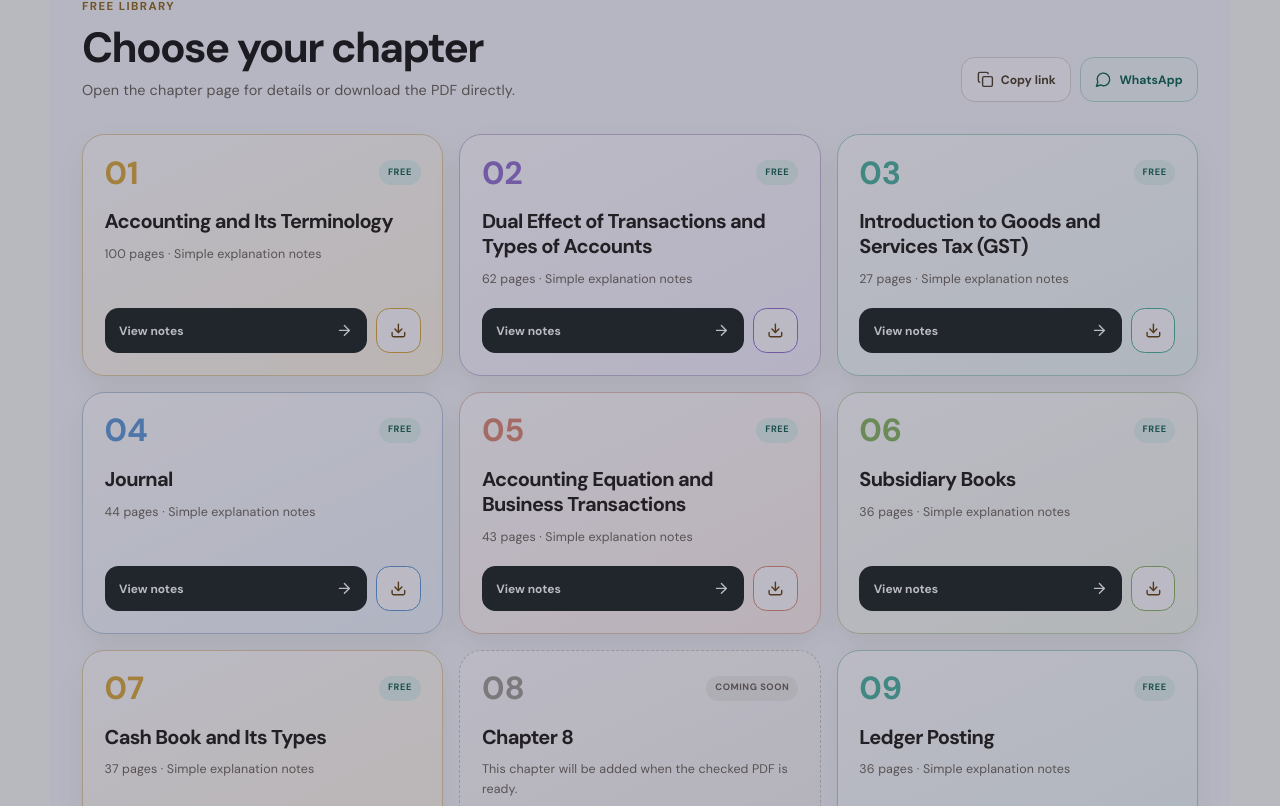
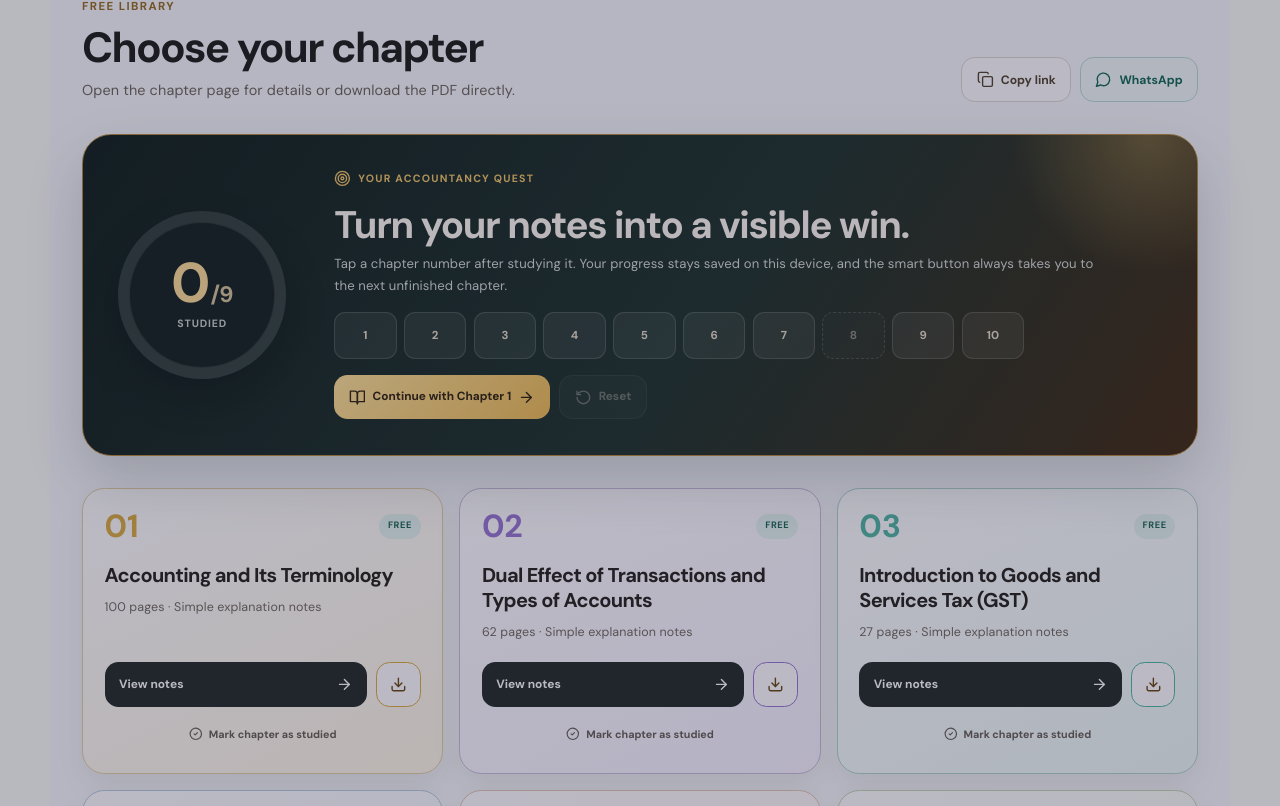
Before and after one commit to infosmitsircommerce-eng/smit-sir-commerce, a React (Vite) app: page /gseb-class-11-accountancy-notes in a window 1280 px wide. Shown: the part 894-1700 px from the top of the page. Built offline with nearby package versions, Linux system fonts and the light colour scheme; no server answers.

Commit message:
Add interactive Accountancy Quest

```diff
--- a/scripts/prerender-core-pages.mjs
+++ b/scripts/prerender-core-pages.mjs
@@ -425,7 +425,7 @@ const pages = [
     body:
       '<main class="page-container section-padding" data-prerendered="gseb-accountancy-hub"><article><nav aria-label="Breadcrumb"><a href="/">Home</a> / <a href="/study-material">Study Material</a> / GSEB Class 11 Accountancy</nav><p><strong>GSEB · Class 11 · Accountancy</strong></p><h1>Free GSEB Class 11 Accountancy Notes PDF</h1><p>Study Gujarat Board Accountancy chapter by chapter with simple English-medium concept explanations. These free notes cover Chapters 1–7, 9 and 10 without a separate numerical practice set.</p><h2>Free chapter-wise Accountancy notes</h2><ol>' +
       accountancyChapterLinks +
-      '</ol><p><strong>Chapter 8:</strong> Uploading later. It will only be linked after the checked PDF is ready.</p><h2>Free concept notes and future numerical practice</h2><p>This page contains the Free Simple Explanation collection. Detailed Accountancy numericals will remain clearly separated: Chapters 1 and 2 are planned as free numerical demos, while Chapters 3–10 are planned for the future Premium numerical collection. No unavailable PDF is presented as ready.</p><h2>How to study these chapters</h2><ol><li>Read one concept or format at a time.</li><li>Close the notes and recall the main idea in your own words.</li><li>Match the concept with your current GSEB textbook and school work.</li><li>Attempt written sums separately when numerical practice is available.</li></ol><h2>Frequently asked questions</h2><h3>Are these notes free?</h3><p>Yes. All nine available chapter PDFs can be opened or downloaded without registration.</p><h3>Which chapter is missing?</h3><p>Chapter 8 is still being prepared; every other chapter from 1 to 10 is available.</p><p><a href="/study-material">Browse all study material</a> · <a href="/quizzes">Practise Commerce quizzes</a></p>' +
+      '</ol><p><strong>Chapter 8:</strong> Uploading later. It will only be linked after the checked PDF is ready.</p><h2>Your Accountancy Quest</h2><p>Students can mark each available chapter as studied, see their progress and continue automatically from the next unfinished chapter. Progress is saved on the student’s device without requiring an account.</p><h2>Free concept notes and future numerical practice</h2><p>This page contains the Free Simple Explanation collection. Detailed Accountancy numericals will remain clearly separated: Chapters 1 and 2 are planned as free numerical demos, while Chapters 3–10 are planned for the future Premium numerical collection. No unavailable PDF is presented as ready.</p><h2>How to study these chapters</h2><ol><li>Read one concept or format at a time.</li><li>Close the notes and recall the main idea in your own words.</li><li>Match the concept with your current GSEB textbook and school work.</li><li>Attempt written sums separately when numerical practice is available.</li></ol><h2>Frequently asked questions</h2><h3>Are these notes free?</h3><p>Yes. All nine available chapter PDFs can be opened or downloaded without registration.</p><h3>Which chapter is missing?</h3><p>Chapter 8 is still being prepared; every other chapter from 1 to 10 is available.</p><p><a href="/study-material">Browse all study material</a> · <a href="/quizzes">Practise Commerce quizzes</a></p>' +
       coreNav() +
       "</article></main>",
   },
--- a/src/pages/GsebClass11AccountancyNotes.jsx
+++ b/src/pages/GsebClass11AccountancyNotes.jsx
@@ -1,9 +1,10 @@
-import { useState } from 'react';
+import { useEffect, useState } from 'react';
 import { Link } from 'react-router-dom';
 import {
   ArrowRight,
   BookOpen,
   Check,
+  CheckCircle2,
   Clock3,
   Copy,
   Download,
@@ -11,8 +12,11 @@ import {
   GraduationCap,
   LockKeyhole,
   MessageCircle,
+  RotateCcw,
   Share2,
   Sparkles,
+  Target,
+  Trophy,
 } from 'lucide-react';
 import SEO from '../components/ui/SEO';
 import { gsebFreeAccountancyMaterials } from '../data/gsebMaterials';
@@ -99,9 +103,31 @@ const structuredData = {
 };
 
 const shareText = 'Free GSEB Class 11 Accountancy chapter-wise notes — simple explanations by Smit Sir Commerce.';
+const PROGRESS_KEY = 'ssc:gseb11-accountancy-quest:v1';
+
+function readSavedProgress() {
+  try {
+    const saved = JSON.parse(window.localStorage.getItem(PROGRESS_KEY) || '[]');
+    return Array.isArray(saved) ? saved.filter((value) => Number.isInteger(value) && value >= 1 && value <= 10 && value !== 8) : [];
+  } catch {
+    return [];
+  }
+}
 
 export default function GsebClass11AccountancyNotes() {
   const [notice, setNotice] = useState('');
+  const [completedChapters, setCompletedChapters] = useState(readSavedProgress);
+  const completedSet = new Set(completedChapters);
+  const progress = Math.round((completedChapters.length / gsebFreeAccountancyMaterials.length) * 100);
+  const nextChapter = gsebFreeAccountancyMaterials.find((chapter) => !completedSet.has(chapter.chapterNumber)) || gsebFreeAccountancyMaterials[0];
+
+  useEffect(() => {
+    try {
+      window.localStorage.setItem(PROGRESS_KEY, JSON.stringify(completedChapters));
+    } catch {
+      // Progress remains available for this visit when storage is unavailable.
+    }
+  }, [completedChapters]);
 
   const copyUrl = async (url, label = 'Page link') => {
     try {
@@ -133,6 +159,24 @@ export default function GsebClass11AccountancyNotes() {
       action,
       collection: 'free_simple_explanation',
     });
+  };
+
+  const toggleChapter = (chapterNumber) => {
+    const wasComplete = completedSet.has(chapterNumber);
+    setCompletedChapters((current) => wasComplete
+      ? current.filter((number) => number !== chapterNumber)
+      : [...current, chapterNumber].sort((a, b) => a - b));
+    void trackEvent('gseb_11_accountancy_progress', {
+      chapter: chapterNumber,
+      status: wasComplete ? 'not_studied' : 'studied',
+    });
+  };
+
+  const resetProgress = () => {
+    setCompletedChapters([]);
+    setNotice('Study progress reset');
+    window.setTimeout(() => setNotice(''), 2200);
+    void trackEvent('gseb_11_accountancy_progress_reset');
   };
 
   const whatsappUrl = `https://wa.me/?text=${encodeURIComponent(`${shareText}\n${PAGE_URL}`)}`;
@@ -185,11 +229,49 @@ export default function GsebClass11AccountancyNotes() {
             </div>
           </div>
 
+          <aside className="g11-quest" aria-labelledby="accountancy-quest-title">
+            <div className="g11-quest-ring" style={{ '--quest-progress': `${progress}%` }} aria-label={`${progress}% of available chapters studied`}>
+              <div><strong>{completedChapters.length}<small>/9</small></strong><span>studied</span></div>
+            </div>
+            <div className="g11-quest-copy">
+              <span><Target aria-hidden="true" /> YOUR ACCOUNTANCY QUEST</span>
+              <h3 id="accountancy-quest-title">{progress === 100 ? 'Quest complete. Foundation unlocked.' : 'Turn your notes into a visible win.'}</h3>
+              <p>Tap a chapter number after studying it. Your progress stays saved on this device, and the smart button always takes you to the next unfinished chapter.</p>
+              <div className="g11-quest-route" aria-label="Accountancy chapter progress">
+                {chapters.map((chapter) => {
+                  const available = chapter.available !== false && Boolean(chapter.file_url);
+                  const complete = completedSet.has(chapter.chapterNumber);
+                  return (
+                    <button
+                      type="button"
+                      key={chapter.chapterNumber}
+                      className={complete ? 'is-complete' : ''}
+                      disabled={!available}
+                      aria-label={available ? `${complete ? 'Unmark' : 'Mark'} Chapter ${chapter.chapterNumber} as studied` : 'Chapter 8 coming soon'}
+                      aria-pressed={available ? complete : undefined}
+                      onClick={() => available && toggleChapter(chapter.chapterNumber)}
+                    >
+                      {complete ? <Check aria-hidden="true" /> : chapter.chapterNumber}
+                    </button>
+                  );
+                })}
+              </div>
+              <div className="g11-quest-actions">
+                <Link to={nextChapter.seo_path} onClick={() => trackChapter(nextChapter, 'quest_continue')}>
+                  {progress === 100 ? <Trophy aria-hidden="true" /> : <BookOpen aria-hidden="true" />}
+                  {progress === 100 ? 'Revisit Chapter 1' : `Continue with Chapter ${nextChapter.chapterNumber}`}
+                  <ArrowRight aria-hidden="true" />
+                </Link>
+                <button type="button" onClick={resetProgress} disabled={completedChapters.length === 0}><RotateCcw aria-hidden="true" /> Reset</button>
+              </div>
+            </div>
+          </aside>
+
           <div className="g11-chapter-grid">
             {chapters.map((chapter, index) => {
               const available = chapter.available !== false && Boolean(chapter.file_url);
               return (
-                <article key={chapter.chapterNumber} className={`g11-chapter-card tone-${index % 6}${available ? '' : ' is-missing'}`}>
+                <article key={chapter.chapterNumber} className={`g11-chapter-card tone-${index % 6}${available ? '' : ' is-missing'}${completedSet.has(chapter.chapterNumber) ? ' is-complete' : ''}`}>
                   <div className="g11-chapter-top">
                     <span className="g11-chapter-number">{String(chapter.chapterNumber).padStart(2, '0')}</span>
                     <span className={`g11-status ${available ? 'available' : ''}`}>{available ? 'FREE' : 'COMING SOON'}</span>
@@ -197,10 +279,15 @@ export default function GsebClass11AccountancyNotes() {
                   <h3>{available ? chapter.chapter : 'Chapter 8'}</h3>
                   <p>{available ? `${chapter.pages} pages · Simple explanation notes` : 'This chapter will be added when the checked PDF is ready.'}</p>
                   {available ? (
-                    <div className="g11-chapter-actions">
-                      <Link to={chapter.seo_path} onClick={() => trackChapter(chapter, 'view')}>View notes <ArrowRight aria-hidden="true" /></Link>
-                      <a href={chapter.file_url} download target="_blank" rel="noopener noreferrer" aria-label={`Download ${chapter.title}`} onClick={() => trackChapter(chapter, 'download')}><Download aria-hidden="true" /></a>
-                    </div>
+                    <>
+                      <div className="g11-chapter-actions">
+                        <Link to={chapter.seo_path} onClick={() => trackChapter(chapter, 'view')}>View notes <ArrowRight aria-hidden="true" /></Link>
+                        <a href={chapter.file_url} download target="_blank" rel="noopener noreferrer" aria-label={`Download ${chapter.title}`} onClick={() => trackChapter(chapter, 'download')}><Download aria-hidden="true" /></a>
+                      </div>
+                      <button type="button" className="g11-mark-studied" aria-pressed={completedSet.has(chapter.chapterNumber)} onClick={() => toggleChapter(chapter.chapterNumber)}>
+                        <CheckCircle2 aria-hidden="true" /> {completedSet.has(chapter.chapterNumber) ? 'Studied — tap to undo' : 'Mark chapter as studied'}
+                      </button>
+                    </>
                   ) : (
                     <div className="g11-coming-row"><Clock3 aria-hidden="true" /> Uploading later</div>
                   )}
--- a/src/styles/gsebAccountancyHub.css
+++ b/src/styles/gsebAccountancyHub.css
@@ -54,6 +54,28 @@
 .g11-share-mini :is(button, a), .g11-qr-card button { min-height: 2.8rem; display: inline-flex; align-items: center; justify-content: center; gap: .45rem; padding: 0 .9rem; color: #554832; background: #fff; border: 1px solid #ddd8ce; border-radius: .85rem; font-size: .76rem; font-weight: 800; }
 .g11-share-mini a { color: #176c58; border-color: #b9dbd1; background: #f3fbf8; }
 
+.g11-quest { position: relative; isolation: isolate; display: grid; grid-template-columns: auto minmax(0, 1fr); align-items: center; gap: clamp(1.5rem, 4vw, 3rem); margin-bottom: 2rem; padding: clamp(1.4rem, 3vw, 2.2rem); overflow: hidden; color: #fff8e8; background: linear-gradient(125deg, #16251f, #23382f 55%, #453116); border: 1px solid #b78b40; border-radius: 1.8rem; box-shadow: 0 24px 55px rgba(28, 42, 34, .18); }
+.g11-quest::before { content: ''; position: absolute; z-index: -1; width: 18rem; height: 18rem; right: -6rem; top: -9rem; background: radial-gradient(circle, rgba(255, 210, 111, .3), transparent 68%); border-radius: 50%; }
+.g11-quest-ring { --quest-progress: 0%; width: clamp(8.5rem, 14vw, 10.5rem); aspect-ratio: 1; display: grid; place-items: center; padding: .7rem; background: conic-gradient(#ffd673 var(--quest-progress), rgba(255,255,255,.13) 0); border-radius: 50%; box-shadow: 0 18px 40px rgba(0,0,0,.22); }
+.g11-quest-ring::before { content: ''; grid-area: 1 / 1; width: 100%; height: 100%; background: #1a2822; border: 1px solid rgba(255,255,255,.1); border-radius: 50%; }
+.g11-quest-ring > div { z-index: 1; grid-area: 1 / 1; text-align: center; }
+.g11-quest-ring strong { display: block; color: #ffe19a; font: 800 clamp(2.25rem, 5vw, 3.5rem)/.9 var(--font-serif); }
+.g11-quest-ring small { color: #d9c89d; font-size: .4em; }
+.g11-quest-ring span { display: block; margin-top: .45rem; color: #cdd6d1; font-size: .66rem; font-weight: 800; letter-spacing: .08em; text-transform: uppercase; }
+.g11-quest-copy > span { display: inline-flex; align-items: center; gap: .45rem; color: #f2c869; font-size: .66rem; font-weight: 900; letter-spacing: .12em; }
+.g11-quest-copy h3 { margin: .65rem 0 .5rem; color: #fffaf0; font: 700 clamp(1.65rem, 3vw, 2.65rem)/1.05 var(--font-serif); letter-spacing: -.035em; }
+.g11-quest-copy p { max-width: 760px; margin-bottom: 1rem !important; color: #d8ded9 !important; font-size: .82rem; line-height: 1.65; }
+.g11-quest-route { display: grid; grid-template-columns: repeat(10, minmax(2.1rem, 1fr)); gap: .45rem; max-width: 690px; }
+.g11-quest-route button { min-width: 0; aspect-ratio: 1.35; display: grid; place-items: center; color: #e8dfc9; background: rgba(255,255,255,.075); border: 1px solid rgba(255,255,255,.15); border-radius: .7rem; font-size: .72rem; font-weight: 900; }
+.g11-quest-route button:disabled { color: #918d84; background: rgba(255,255,255,.025); border-style: dashed; cursor: not-allowed; }
+.g11-quest-route button.is-complete { color: #173226; background: linear-gradient(145deg, #b8f1d7, #6bc79e); border-color: #b8f1d7; box-shadow: 0 8px 18px rgba(94, 202, 153, .18); }
+.g11-quest-route button svg { width: .85rem; height: .85rem; }
+.g11-quest-actions { display: flex; flex-wrap: wrap; align-items: center; gap: .6rem; margin-top: 1rem; }
+.g11-quest-actions :is(a, button) { min-height: 2.8rem; display: inline-flex; align-items: center; justify-content: center; gap: .45rem; padding: 0 .9rem; border-radius: .85rem; font-size: .74rem; font-weight: 850; }
+.g11-quest-actions a { color: #342914; background: linear-gradient(135deg, #ffe399, #efbf58); }
+.g11-quest-actions button { color: #e5ded0; background: rgba(255,255,255,.07); border: 1px solid rgba(255,255,255,.15); }
+.g11-quest-actions button:disabled { opacity: .4; cursor: not-allowed; }
+
 .g11-chapter-grid { display: grid; grid-template-columns: repeat(3, minmax(0, 1fr)); gap: 1rem; }
 .g11-chapter-card { --tone: #dcae45; --wash: #fff8e7; min-height: 240px; display: flex; flex-direction: column; padding: 1.35rem; background: linear-gradient(155deg, #fff, var(--wash)); border: 1px solid color-mix(in srgb, var(--tone) 38%, #e9e7e0); border-radius: 1.4rem; box-shadow: 0 12px 28px rgba(38, 43, 35, .07); transition: transform .18s ease, box-shadow .18s ease, border-color .18s ease; }
 .g11-chapter-card:hover { transform: translateY(-4px); border-color: var(--tone); box-shadow: 0 18px 34px rgba(38,43,35,.12); }
@@ -64,6 +86,7 @@
 .g11-chapter-card.tone-5 { --tone:#8ebc69; --wash:#f4faef; }
 .g11-chapter-card.is-missing { --tone:#a8a49b; --wash:#f5f4f1; border-style: dashed; box-shadow: none; }
 .g11-chapter-card.is-missing:hover { transform: none; }
+.g11-chapter-card.is-complete { border-color: #63b58f; box-shadow: 0 15px 34px rgba(50, 139, 101, .13); }
 .g11-chapter-top { display: flex; align-items: center; justify-content: space-between; gap: 1rem; }
 .g11-chapter-number { color: var(--tone); font: 750 2rem/1 var(--font-serif); }
 .g11-status { padding: .35rem .55rem; color: #70695f; background: #f0efeb; border-radius: 999px; font-size: .58rem; font-weight: 900; letter-spacing: .06em; }
@@ -74,6 +97,10 @@
 .g11-chapter-actions a:first-child { min-height: 2.8rem; display: flex; align-items: center; justify-content: space-between; gap: .5rem; flex: 1; padding: 0 .9rem; color: #fff; background: #27312b; border-radius: .85rem; font-size: .75rem; font-weight: 850; }
 .g11-chapter-actions a:last-child { width: 2.8rem; height: 2.8rem; display: grid; place-items: center; color: #6f4c14; background: #fff; border: 1px solid var(--tone); border-radius: .85rem; }
 .g11-coming-row { display: flex; align-items: center; gap: .45rem; margin-top: auto; color: #777168; font-size: .75rem; font-weight: 750; }
+.g11-mark-studied { width: 100%; min-height: 2.2rem; display: flex; align-items: center; justify-content: center; gap: .4rem; margin-top: .6rem; color: #696359; background: transparent; border: 0; border-radius: .7rem; font-size: .67rem; font-weight: 800; }
+.g11-mark-studied:hover { color: #226b57; background: #edf8f3; }
+.g11-mark-studied[aria-pressed="true"] { color: #1c6d54; background: #e5f6ef; }
+.g11-mark-studied svg { width: .85rem; height: .85rem; }
 
 .g11-premium-wrap { padding: clamp(3.5rem, 7vw, 6rem) 0; color: #fff8e9; background: #1b231e; }
 .g11-premium-grid { display: grid; grid-template-columns: minmax(0, 1.25fr) minmax(270px, .55fr); align-items: center; gap: clamp(2rem, 7vw, 6rem); }
@@ -132,6 +159,11 @@
   .g11-section-heading { display: grid; align-items: start; }
   .g11-share-mini { width: 100%; }
   .g11-share-mini :is(button, a) { flex: 1; }
+  .g11-quest { grid-template-columns: 1fr; text-align: center; }
+  .g11-quest-ring { width: 8.5rem; margin: 0 auto; }
+  .g11-quest-copy > span, .g11-quest-actions { justify-content: center; }
+  .g11-quest-route { grid-template-columns: repeat(5, 1fr); }
+  .g11-quest-actions :is(a, button) { width: 100%; }
   .g11-chapter-grid, .g11-edition-grid, .g11-study-guide ol, .g11-faq > div { grid-template-columns: 1fr; }
   .g11-chapter-card { min-height: 220px; }
   .g11-final-cta { display: grid; margin-inline: 1rem; padding: 1.4rem; }
```
